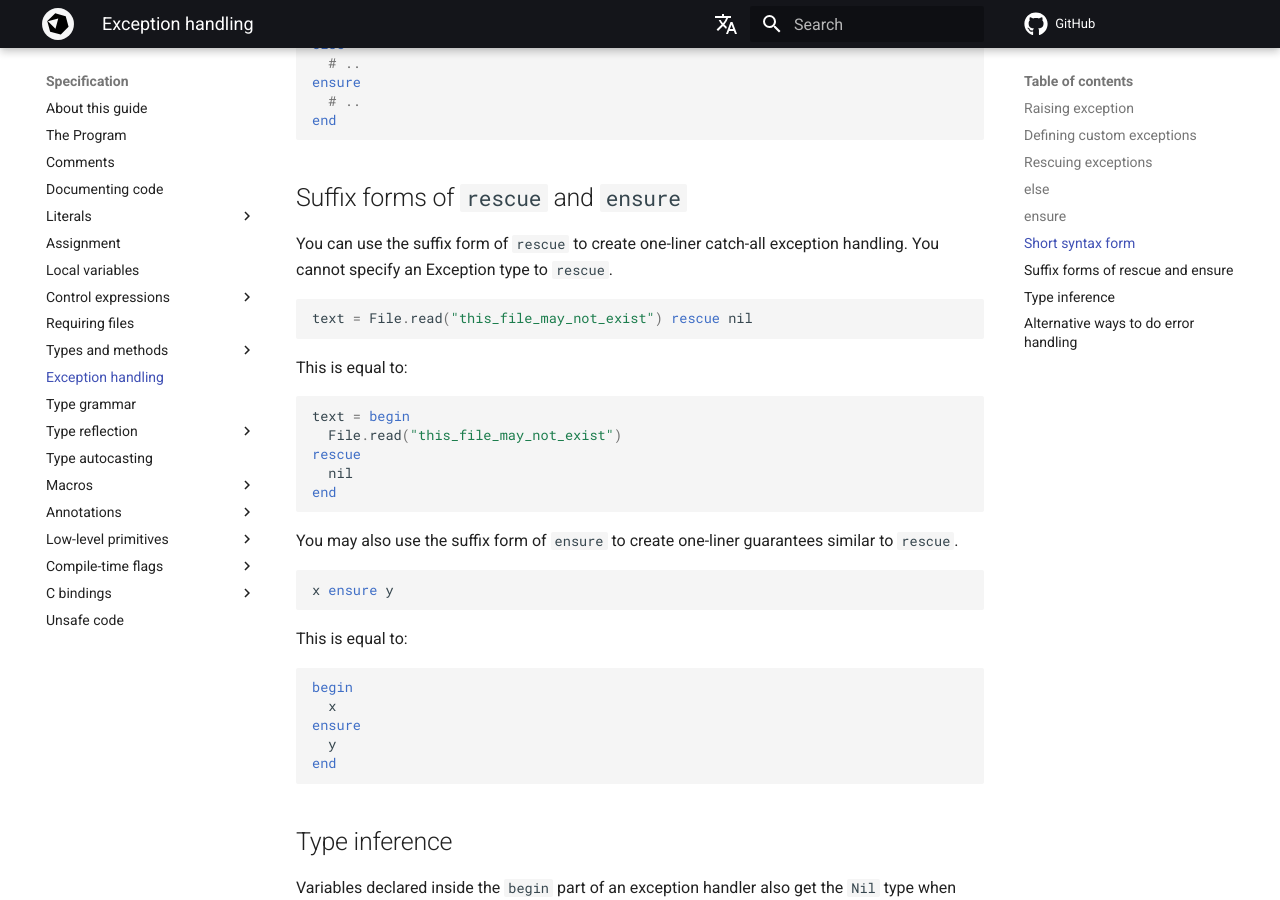
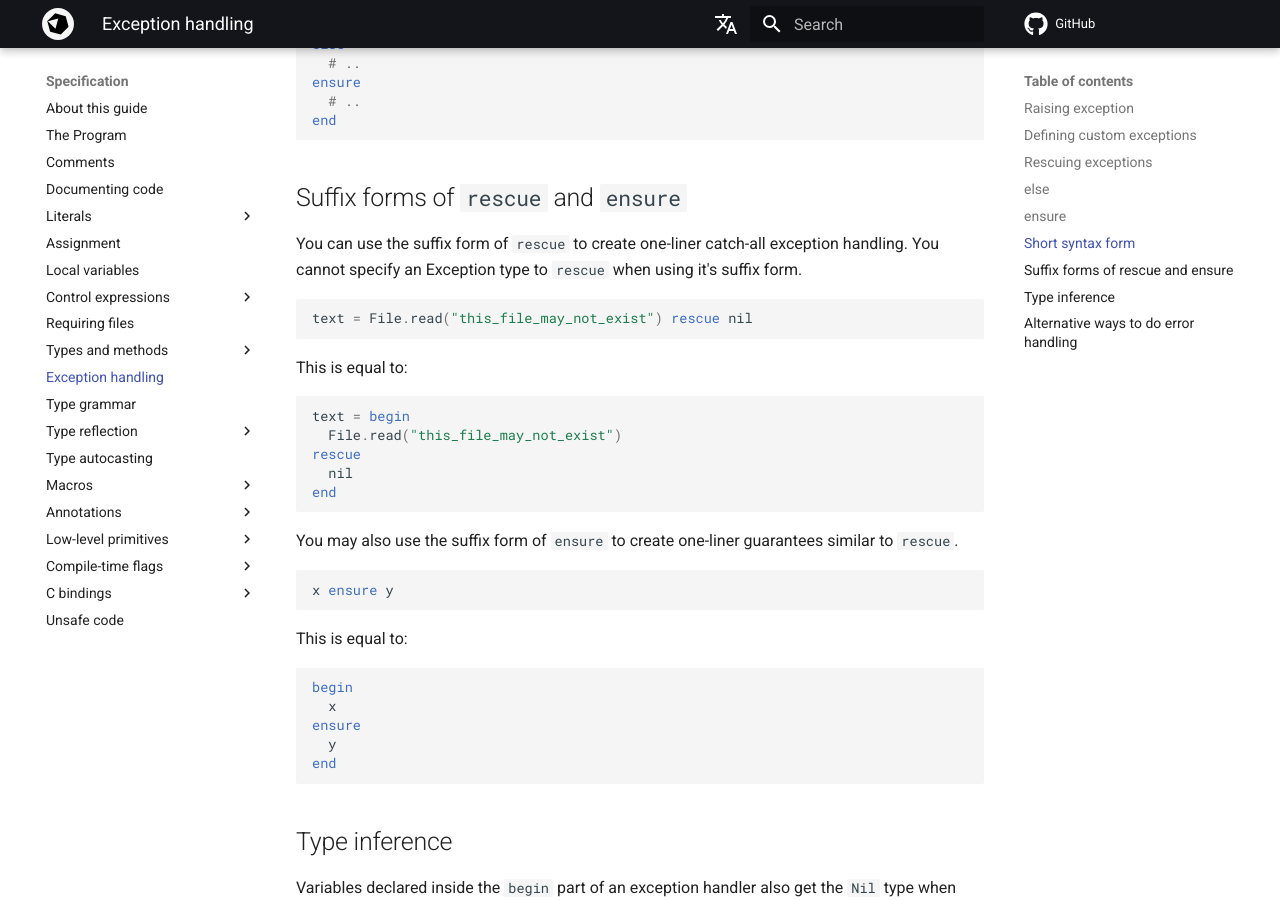
Before and after one commit to crystal-lang/crystal-book, an MkDocs documentation site: the page built from docs/syntax_and_semantics/exception_handling.md, in a window 1280 px wide and 900 px high, scrolled down 4144 px. Built offline with MkDocs 1.6.1 and Material for MkDocs 9.7.7, drawn with Linux system fonts in a browser that asks for light colours; nearby versions of some CDN libraries; library files that are not in the unit come from our copies; comment, search, counter and statistics services are not loaded; the version menu is left out.

Commit message:
Update exception_handling.md

````diff
--- a/docs/syntax_and_semantics/exception_handling.md
+++ b/docs/syntax_and_semantics/exception_handling.md
@@ -209,7 +209,7 @@ end
 
 ## Suffix forms of `rescue` and `ensure`
 
-You can use the suffix form of `rescue` to create one-liner catch-all exception handling. You cannot specify an Exception type to `rescue`.
+You can use the suffix form of `rescue` to create one-liner catch-all exception handling. You cannot specify an Exception type to `rescue` when using it's suffix form.
 
 ```crystal
 text = File.read("this_file_may_not_exist") rescue nil
````
